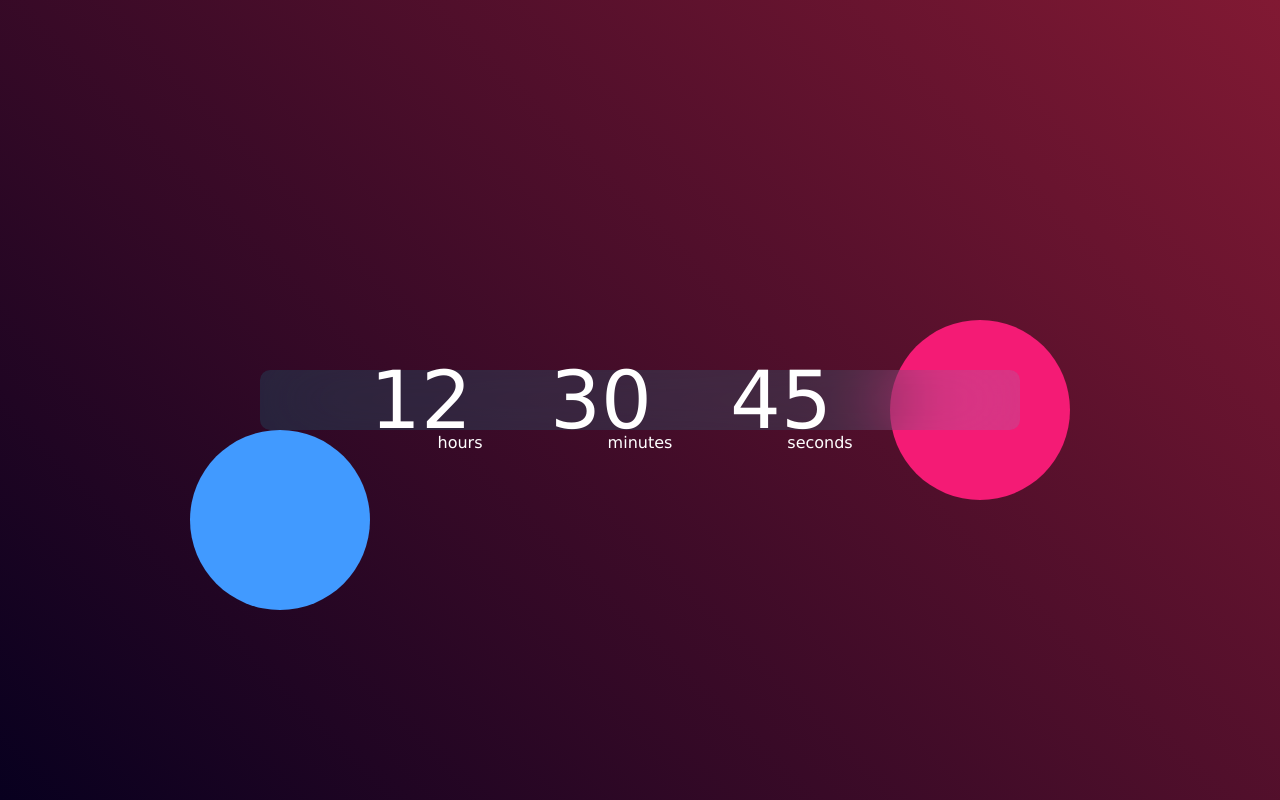
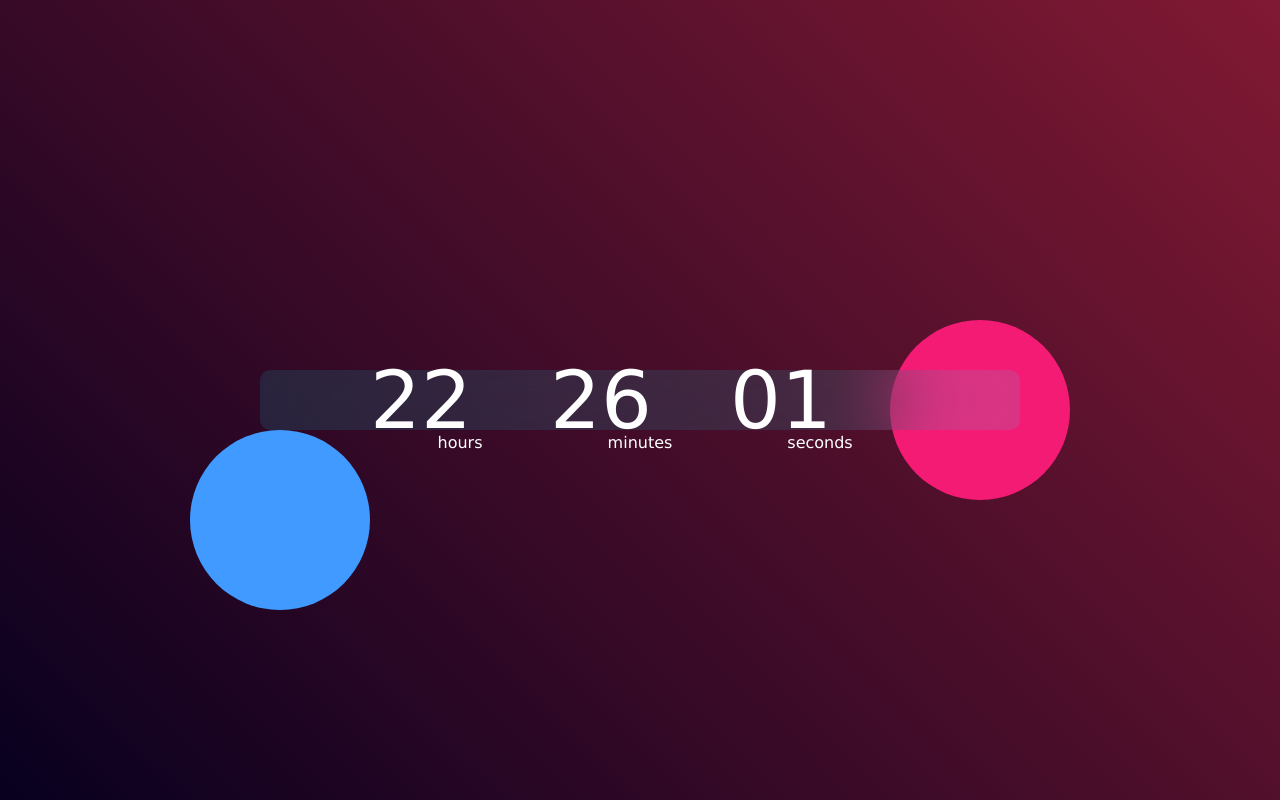
Before and after one commit to wesleynjerenga/Digital-clock, a plain HTML site: page index.html in a window 1280 px wide. Drawn offline with Linux system fonts and the light colour scheme.

Commit message:
final push

```diff
--- a/index.html
+++ b/index.html
@@ -10,9 +10,9 @@
     <div class="hero">
         <div class="container">
             <div class="clock">
-                <span class="hours">12</span>
-                <span class="minutes">30</span>
-                <span class="seconds">45</span>
+                <span class="hours"></span>
+                <span class="minutes"></span>
+                <span class="seconds"></span>
             </div>
         </div>
     </div>
--- a/script.js
+++ b/script.js
@@ -0,0 +1,23 @@
+// Select the clock elements
+const hoursElement = document.querySelector('.clock .hours');
+const minutesElement = document.querySelector('.clock .minutes');
+const secondsElement = document.querySelector('.clock .seconds');
+
+// Function to update the clock
+function updateClock() {
+    const now = new Date();
+    const hours = now.getHours();
+    const minutes = now.getMinutes();
+    const seconds = now.getSeconds();
+
+    // Update the text content of the clock elements
+    hoursElement.textContent = hours.toString().padStart(2, '0'); // Add leading zero
+    minutesElement.textContent = minutes.toString().padStart(2, '0');
+    secondsElement.textContent = seconds.toString().padStart(2, '0');
+}
+
+// Update the clock every second
+setInterval(updateClock, 1000);
+
+// Initialize the clock immediately
+updateClock();
```
